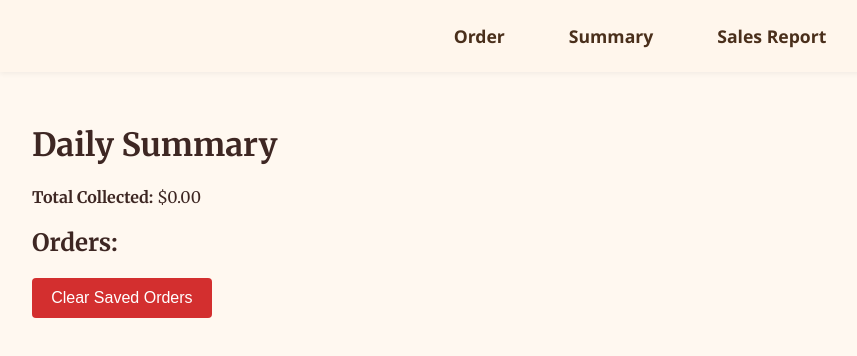
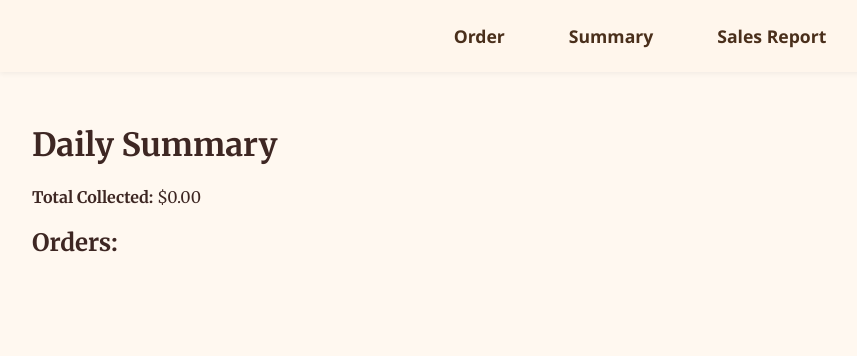
Before and after one commit to abi1035/CafeMenu, a React (Vite) app: page /summary in a window 1280 px wide. Shown: the top 356 px of the page, without its empty margins (0-857 px from the left). Built offline with nearby package versions, Linux system fonts and the light colour scheme.

Commit message:
Removed Clear Checkout
Removed Clear Checkout button from summary for safety

```diff
--- a/src/CafeBilling.jsx
+++ b/src/CafeBilling.jsx
@@ -84,6 +84,7 @@ export default function CafeBilling() {
 
     const prevOrders = JSON.parse(localStorage.getItem('allCafeOrders')) || [];
     localStorage.setItem('allCafeOrders', JSON.stringify([...prevOrders, newOrder]));
+      alert('Item has been checkedout')
 
     clearOrder(); // clear the form
     // alert('Order saved!');
--- a/src/CheckoutPage.jsx
+++ b/src/CheckoutPage.jsx
@@ -29,7 +29,7 @@ export default function SummaryPage() {
           </li>
         ))}
       </ul>
-      <button
+      {/* <button
   onClick={() => {
     localStorage.removeItem('allCafeOrders');
     alert('All saved orders have been cleared.');
@@ -37,7 +37,7 @@ export default function SummaryPage() {
   className="checkout-button"
 >
   Clear Saved Orders
-</button>
+</button> */}
     </div>
   );
 }
```
